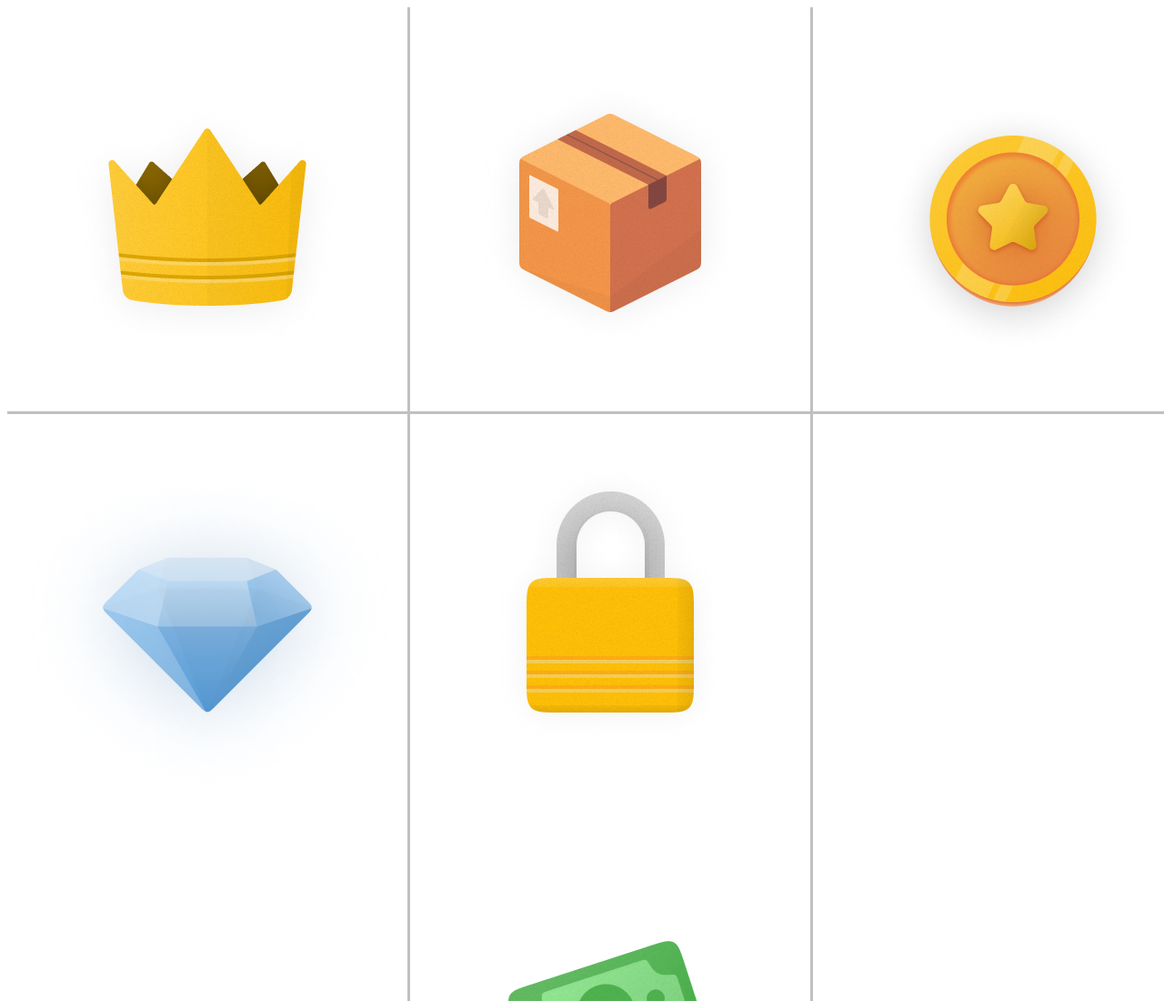
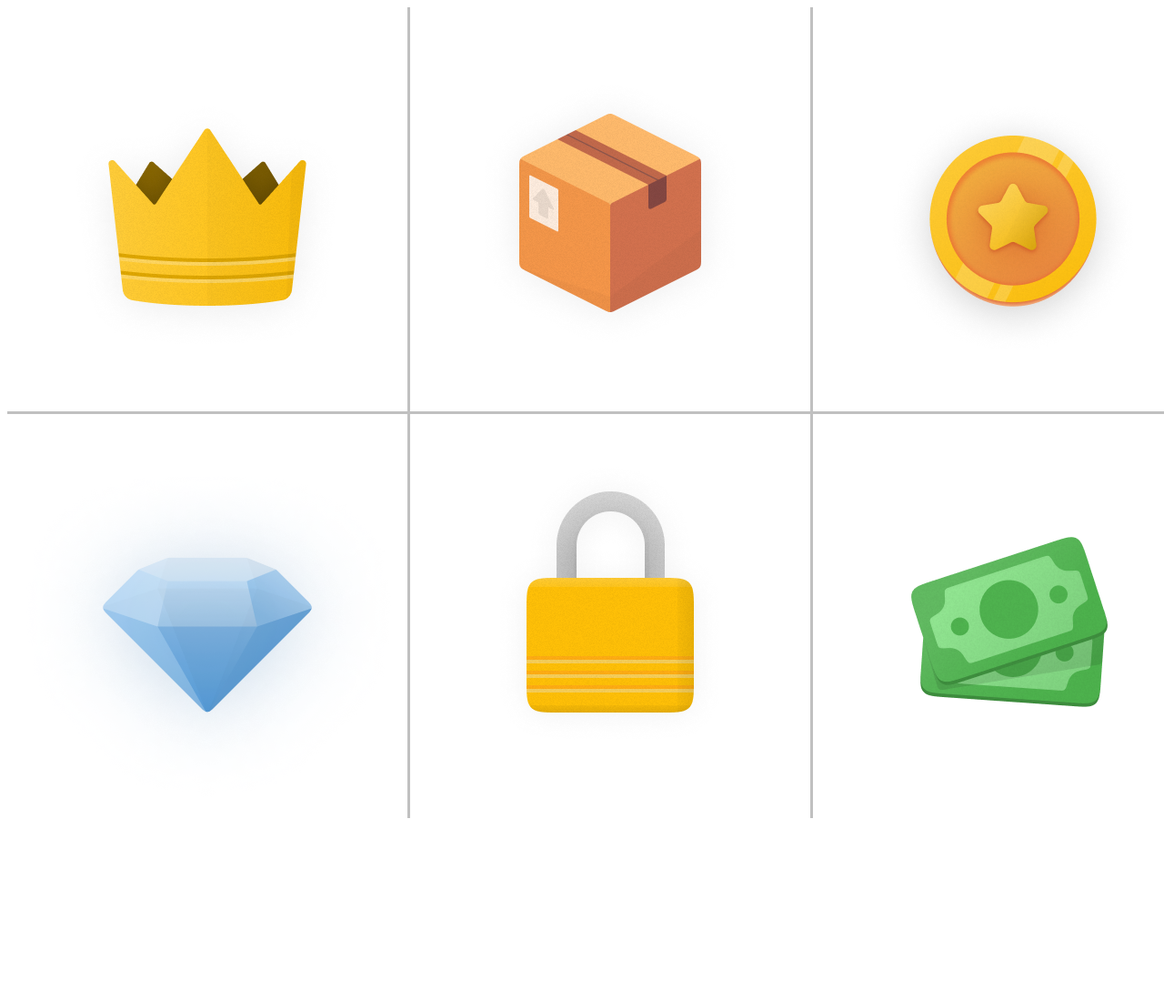
Before and after one commit to LenaYork/grid-2, a plain HTML site: page index.html in a window 1280 px wide. Shown: the top 1100 px of the page at 91% size. After the commit the page ends 899 px from the top, so only its background shows below. Drawn offline with Linux system fonts and the light colour scheme.

Commit message:
fix: correct html tags

```diff
--- a/index.html
+++ b/index.html
@@ -15,8 +15,8 @@
         <div class="pic box"><img src="./assets/pics/Cardboard.png" alt="box"></div>
         <div class="pic coin"><img src="./assets/pics/Coin.png" alt="coin"></div>
         <div class="pic diamond"><img src="./assets/pics/Diamond.png" alt="diamond"></div>
-        <div class="pic lock"><img src="./assets/pics/Lock.png" alt="lock></div>
-        <div class=" pic cash"><img src="./assets/pics/Cash.png" alt="cash"></div>
+        <div class="pic lock"><img src="./assets/pics/Lock.png" alt="lock"></div>
+        <div class="pic cash"><img src="./assets/pics/Cash.png" alt="cash"></div>
     </div>
 </body>
 
```
